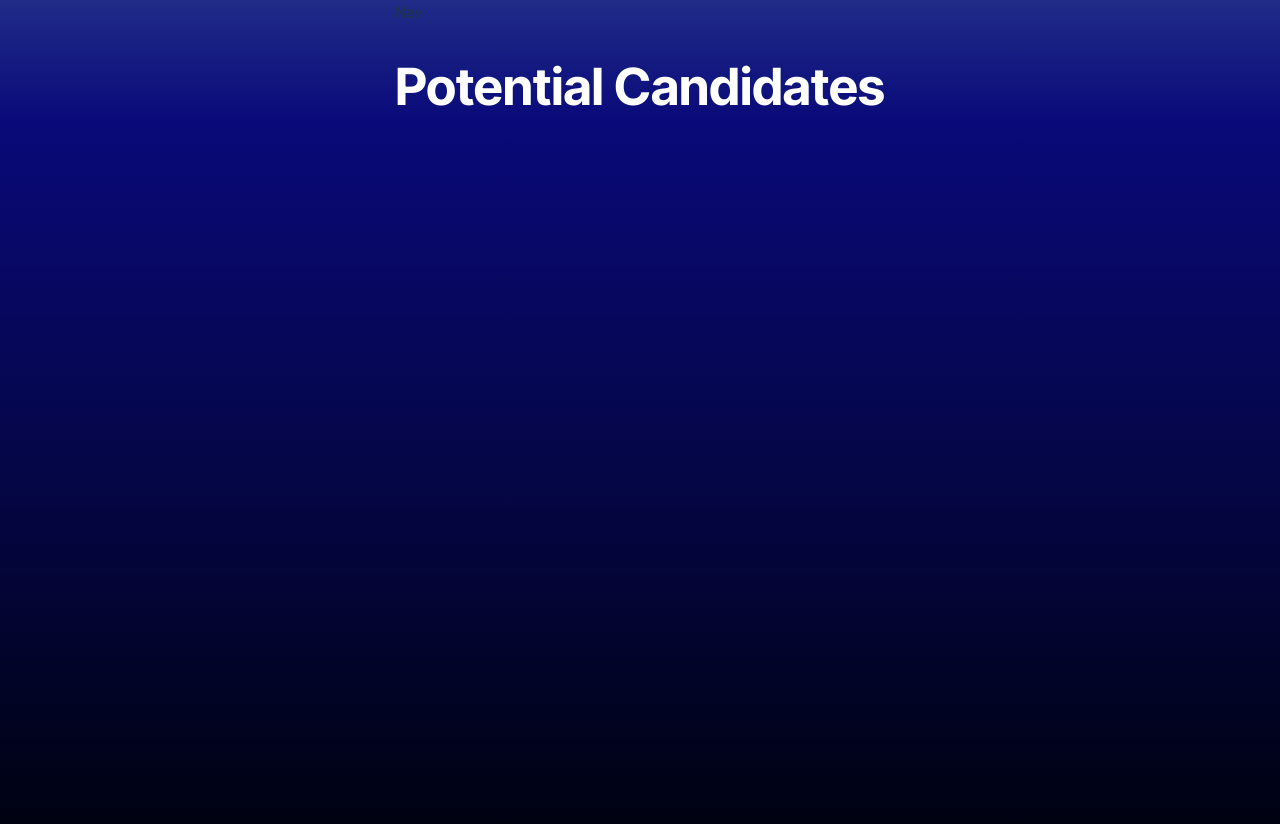
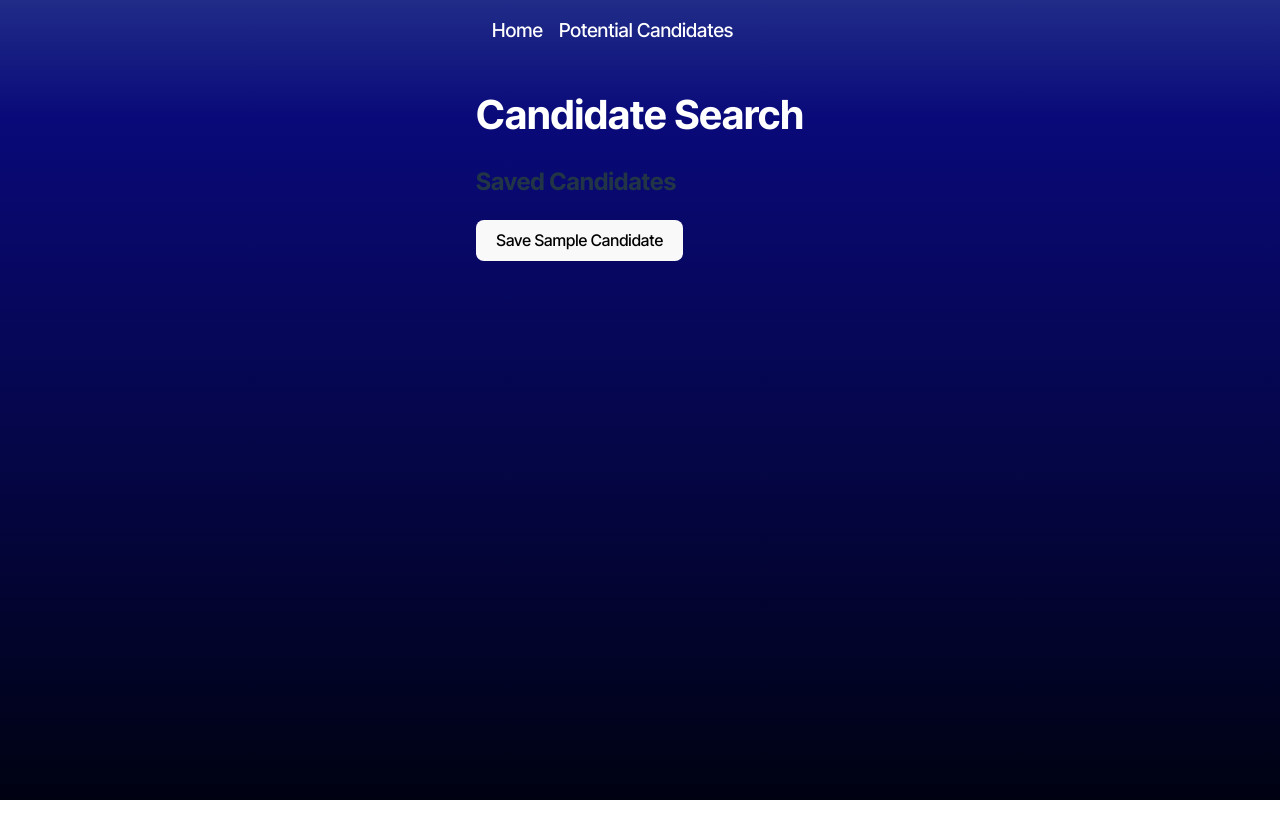
Before and after one commit to TheReal4m4d3u5/candidateSearch, a React (Vite) app: page /savedcandidates in a window 1280 px wide. After the commit the page ends 800 px from the top, so only its background shows below. Built offline with nearby package versions, Linux system fonts and the light colour scheme.

Commit message:
added interface for candidate, my snadidate search methods, env variables

```diff
--- a/package.json
+++ b/package.json
@@ -10,12 +10,15 @@
     "preview": "vite preview"
   },
   "dependencies": {
+    "axios": "^1.7.7",
+    "dotenv": "^16.4.5",
     "react": "^18.2.0",
     "react-dom": "^18.2.0",
     "react-icons": "^5.2.1",
-    "react-router-dom": "^6.23.1"
+    "react-router-dom": "^6.14.0"
   },
   "devDependencies": {
+    "@types/node": "^22.8.1",
     "@types/react": "^18.2.66",
     "@types/react-dom": "^18.2.22",
     "@typescript-eslint/eslint-plugin": "^7.2.0",
--- a/src/App.tsx
+++ b/src/App.tsx
@@ -4,10 +4,14 @@ import Nav from './components/Nav';
 function App() {
   return (
     <>
-      <Nav />
-      <main>
-        <Outlet />
+      <Nav /> {/* Render the navigation component */}
+      <main  style={{ padding: '2em', display: 'flex', flexDirection: 'column', alignItems: 'center' }}>
+        <Outlet /> {/* This is where the matched child route will be rendered */}
       </main>
+      <footer>
+        {/* Add footer content if needed */}
+        {/* <p>&copy; {new Date().getFullYear()} Your Company</p> */}
+      </footer>
     </>
   );
 }
--- a/src/api/API.tsx
+++ b/src/api/API.tsx
@@ -1,4 +1,6 @@
-const searchGithub = async () => {
+import { Candidate } from '../interfaces/Candidate.interface';
+
+const searchGithub = async (): Promise<Candidate[]> => {
   try {
     const start = Math.floor(Math.random() * 100000000) + 1;
     // console.log(import.meta.env);
@@ -12,6 +14,7 @@ const searchGithub = async () => {
     );
     // console.log('Response:', response);
     const data = await response.json();
+
     if (!response.ok) {
       throw new Error('invalid API response, check the network tab');
     }
--- a/src/components/Nav.tsx
+++ b/src/components/Nav.tsx
@@ -1,8 +1,31 @@
-const Nav = () => {
-  // TODO: Add necessary code to display the navigation bar and link between the pages
+import React from 'react';
+import { NavLink } from 'react-router-dom'; // react-router-dom for routing
+
+
+
+
+const Nav: React.FC = () => {
+
+  const navItems = [
+    { name: 'Search', path: '/search' },
+    { name: 'Saved Candidates', path: '/saved' },
+  ];
+
   return (
-    <div>Nav</div>
-  )
+    <nav className="nav">
+      <ul>
+        {navItems.map(item => (
+          <li key={item.name} className="nav-item">
+            <NavLink
+              to={item.path}
+              className={({ isActive }) => isActive ? 'nav-link active' : 'nav-link'}
+            >
+              {item.name}
+            </NavLink>
+          </li>
+        ))}
+      </ul>
+    </nav>
+  );
 };
-
 export default Nav;
--- /dev/null
+++ b/src/interfaces/Candidate.interface.ts
@@ -0,0 +1,17 @@
+// TODO: Create an interface for the Candidate objects returned by the API
+
+export interface Candidate {
+    id: string;
+    name: string;
+    username: string;
+    avatar_url: string;
+    login: string;
+    html_url: string;
+    bio?: string;             // Optional
+    location?: string;        // Optional
+    followersCount?: number;  // Optional
+    publicReposCount?: number; // Optional
+    company?: string;         // Optional
+    blog?: string;            // Optional
+    email?: string;           // Optional
+  }
--- a/src/interfaces/Candidate.interface.tsx
+++ /dev/null
@@ -1 +0,0 @@
-// TODO: Create an interface for the Candidate objects returned by the API
--- a/src/main.tsx
+++ b/src/main.tsx
@@ -1,11 +1,41 @@
 import ReactDOM from 'react-dom/client';
-import { createBrowserRouter, RouterProvider } from 'react-router-dom';
+import { Outlet, createBrowserRouter, RouterProvider, Link  } from 'react-router-dom';
 import './index.css';
 
-import App from './App.tsx';
-import CandidateSearch from './pages/CandidateSearch.tsx';
-import SavedCandidates from './pages/SavedCandidates.tsx';
-import ErrorPage from './pages/ErrorPage.tsx';
+import CandidateSearch from './pages/CandidateSearch';
+import SavedCandidates from './pages/SavedCandidates';
+import ErrorPage from './pages/ErrorPage';
+
+// App Component defined here
+function App() {
+  return (
+    <div>
+      {/* Navigation Links */}
+      <nav style={{
+        display: 'flex',
+        alignItems: 'center',
+        padding: '1rem',
+        fontSize: '1.2rem'
+      }}>
+        <Link to="/" style={{ marginRight: '1rem', textDecoration: 'none', color: 'white' }}>Home</Link>
+        <Link to="/savedcandidates" style={{ textDecoration: 'none', color: 'white' }}>Potential Candidates</Link>
+      </nav>
+
+      {/* Page Title */}
+      <h1 style={{
+        textAlign: 'center',
+        color: 'white',
+        fontSize: '2.5rem',
+        fontWeight: 'bold',
+        marginTop: '2rem'
+      }}>
+        Candidate Search
+      </h1>
+
+      <Outlet />
+    </div>
+  );
+}
 
 const router = createBrowserRouter([
   {
@@ -18,7 +48,7 @@ const router = createBrowserRouter([
         element: <CandidateSearch />,
       },
       {
-        path: '/SavedCandidates',
+        path: 'savedcandidates', // updated to lowercase for consistency
         element: <SavedCandidates />,
       },
     ],
@@ -26,6 +56,9 @@ const router = createBrowserRouter([
 ]);
 
 const rootElement = document.getElementById('root');
+
 if (rootElement) {
-  ReactDOM.createRoot(rootElement).render(<RouterProvider router={router} />);
+  ReactDOM.createRoot(rootElement).render(
+    <RouterProvider router={router} />
+  );
 }
--- a/src/pages/CandidateSearch.tsx
+++ b/src/pages/CandidateSearch.tsx
@@ -1,8 +1,56 @@
-import { useState, useEffect } from 'react';
-import { searchGithub, searchGithubUser } from '../api/API';
+import React, { useState, useEffect } from 'react';
+import { Candidate } from '../interfaces/Candidate.interface';
+import { searchGithub } from '../api/API';
 
-const CandidateSearch = () => {
-  return <h1>CandidateSearch</h1>;
+const CandidateSearch: React.FC = () => {
+  const [candidates, setCandidates] = useState<Candidate[]>([]); // Initialize as an empty array
+  const [error, setError] = useState<string | null>(null);
+
+  useEffect(() => {
+    const fetchCandidates = async () => {
+      try {
+        const data = await searchGithub(); // Fetch candidates using the custom API function
+        console.log('Fetched data:', data); // Log to verify the structure of `data`
+
+        // Ensure the response data is an array, or set `candidates` to an empty array
+        setCandidates(Array.isArray(data) ? data : []);
+      } catch (err) {
+        console.error('Failed to fetch candidates:', err);
+        setError('Failed to fetch candidates');
+      }
+    };
+
+    fetchCandidates();
+  }, []);
+
+  if (error) {
+    return <div>Error: {error}</div>;
+  }
+
+  return (
+    <div>
+      <h2>Candidate Search</h2>
+      <div className="candidate-list">
+        {candidates.length > 0 ? (
+          candidates.map(candidate => (
+            <div key={candidate.id} className="candidate-item">
+              <img src={candidate.avatar_url} alt={`${candidate.login}'s Avatar`} className="candidate-avatar" />
+              <div>
+                <p>
+                  <a href={candidate.html_url} target="_blank" rel="noopener noreferrer">
+                    {candidate.login}
+                  </a>
+                </p>
+                {/* Additional fields can be added here if available */}
+              </div>
+            </div>
+          ))
+        ) : (
+          <p>No candidates found.</p>
+        )}
+      </div>
+    </div>
+  );
 };
 
 export default CandidateSearch;
--- a/src/pages/SavedCandidates.tsx
+++ b/src/pages/SavedCandidates.tsx
@@ -1,8 +1,55 @@
-const SavedCandidates = () => {
+import React, { useEffect, useState } from 'react';
+import { Candidate } from '../interfaces/Candidate.interface.ts';
+
+const SavedCandidates: React.FC = () => {
+  const [savedCandidates, setSavedCandidates] = useState<Candidate[]>([]);
+
+  useEffect(() => {
+    const storedCandidates = localStorage.getItem('savedCandidates');
+    if (storedCandidates) {
+      setSavedCandidates(JSON.parse(storedCandidates));
+    }
+  }, []);
+
+  const handleSaveCandidate = (candidate: Candidate) => {
+    const updatedCandidates = [...savedCandidates, candidate];
+    setSavedCandidates(updatedCandidates);
+    localStorage.setItem('savedCandidates', JSON.stringify(updatedCandidates));
+  };
+
+  const handleRemoveCandidate = (id: string) => {
+    const updatedCandidates = savedCandidates.filter(c => c.id !== id);
+    setSavedCandidates(updatedCandidates);
+    localStorage.setItem('savedCandidates', JSON.stringify(updatedCandidates));
+  };
+
+  // Adding a sample candidate to demonstrate the save functionality
+  const sampleCandidate: Candidate = {
+    id: '12345',
+    name: 'John Doe',
+    username: 'johndoe',
+    avatar_url: 'https://example.com/avatar.jpg', // Placeholder URL
+    login: '',
+    html_url:'',
+
+    // Include other properties that match your Candidate interface
+  };
+
   return (
-    <>
-      <h1>Potential Candidates</h1>
-    </>
+    <div>
+      <h2>Saved Candidates</h2>
+      <button onClick={() => handleSaveCandidate(sampleCandidate)}>
+        Save Sample Candidate
+      </button>
+      <ul>
+        {savedCandidates.map(candidate => (
+          <li key={candidate.id}>
+            {candidate.name}
+            <button onClick={() => handleRemoveCandidate(candidate.id)}>Remove</button>
+          </li>
+        ))}
+      </ul>
+    </div>
   );
 };
 
```
Also changed, not shown: 2 other files (tests, documents, lock files or other folders).
